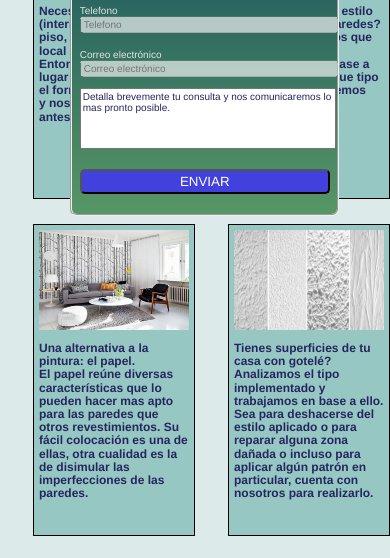
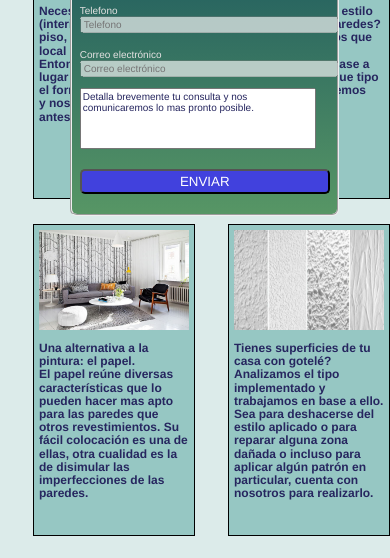
Before and after one commit to tobiasvpini/pintureria, a plain HTML site: page frontend/index.html in a window 390 px wide. Both pictures are taken after a click on the button "CONTACTANOS!". Shown: the part 258-816 px from the top of the page. Drawn offline with Linux system fonts and the light colour scheme.

Commit message:
fix mobile style

```diff
--- a/frontend/styles/main.css
+++ b/frontend/styles/main.css
@@ -539,7 +539,7 @@
     }
 
     textarea{
-        width: 25em;
+        width: 23em;
         resize: none;
         font-size: 10px;
     }
```
